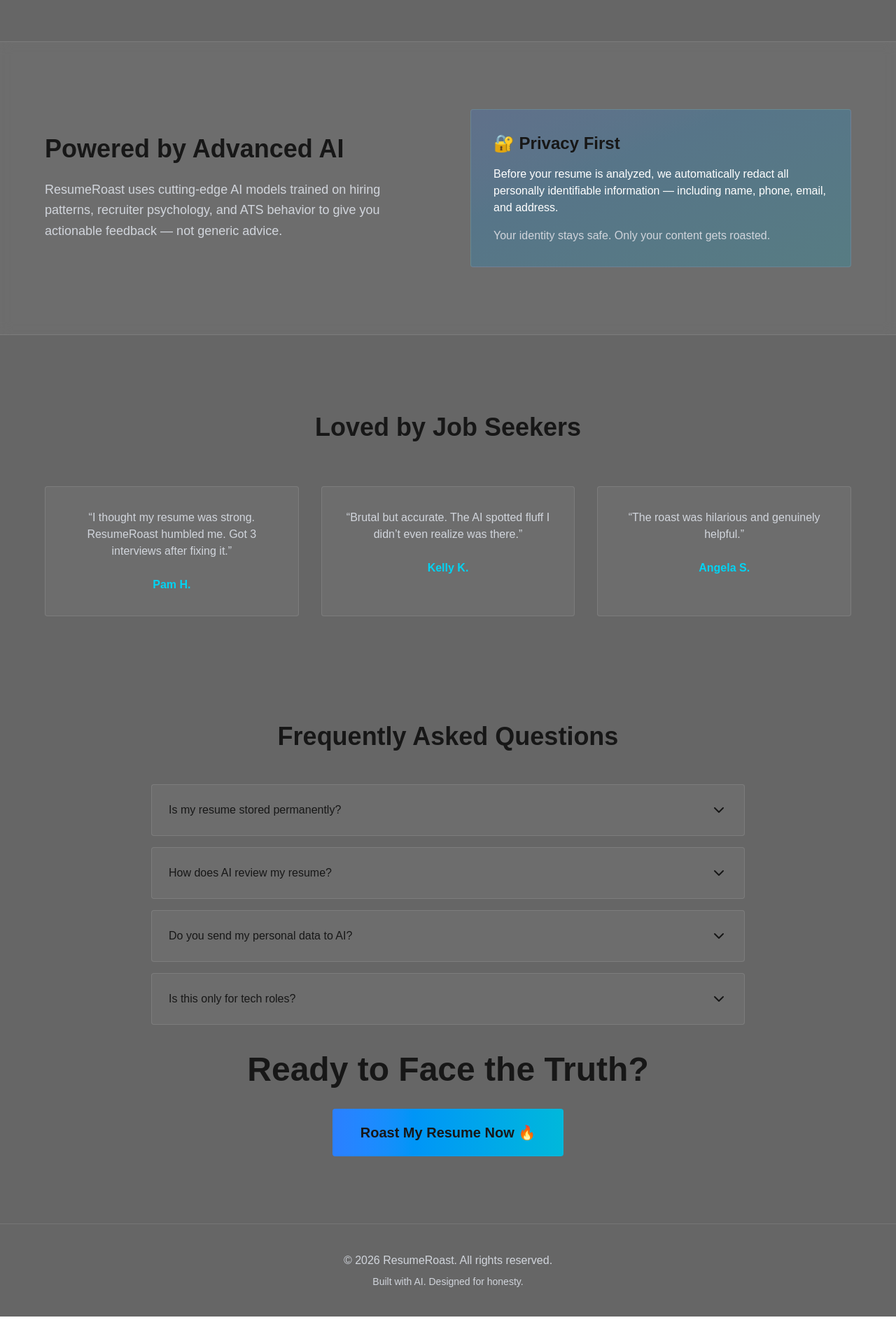
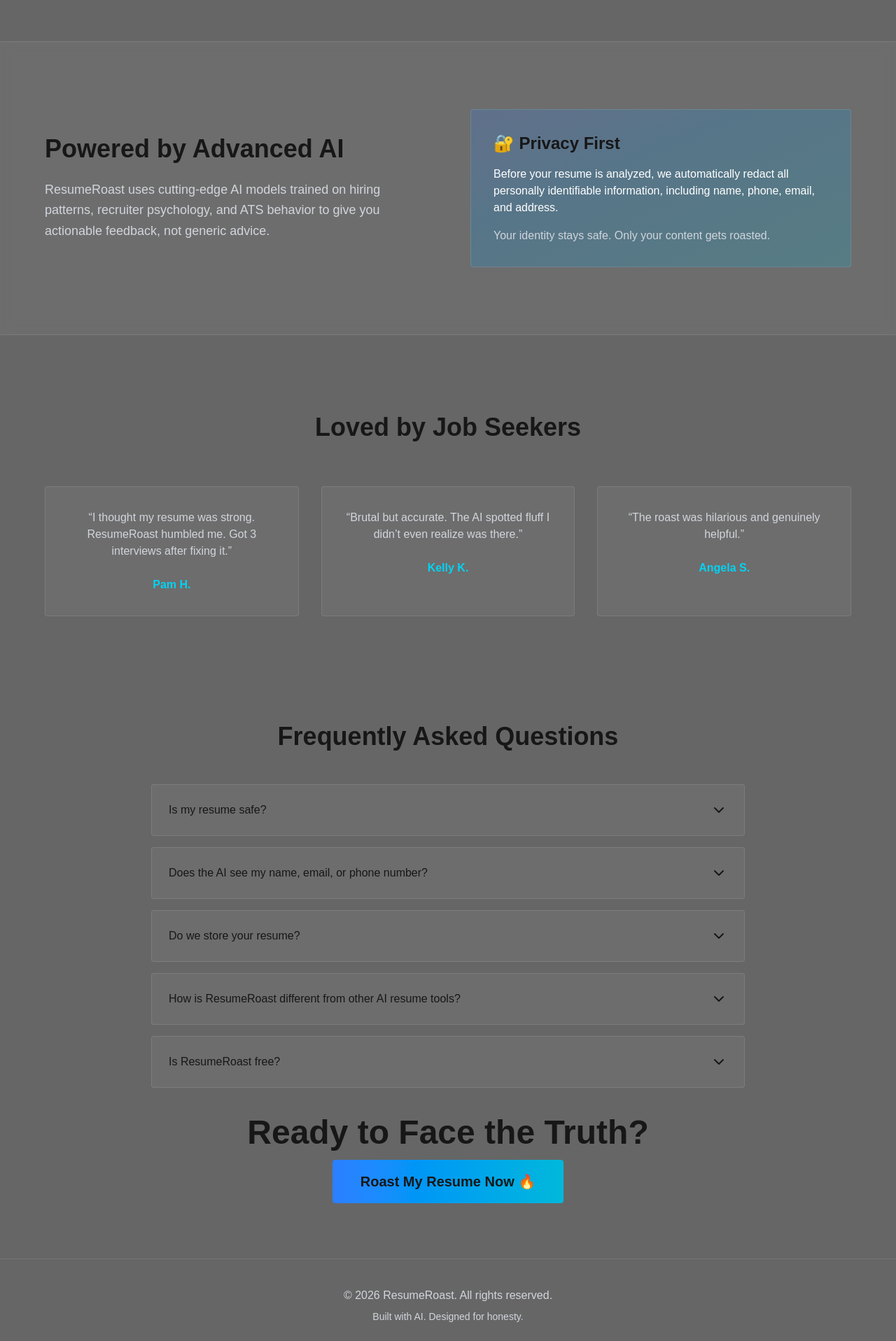
Before and after one commit to subhani-syed/ResumeRoast, a Next.js app in the folder frontend/: page / in a window 1280 px wide. Shown: the part 623-2540 px from the top of the page at 70% size. Before the commit the page ends 2505 px from the top, so only its background shows below. Built offline with nearby package versions, Linux system fonts and the light colour scheme.

Commit message:
docs: update homepage faqs

```diff
--- a/frontend/src/app/page.js
+++ b/frontend/src/app/page.js
@@ -7,23 +7,29 @@
 
 const faqs = [
   {
-    question: "Is my resume stored permanently?",
+    question: "Is my resume safe?",
     answer:
-      "No. Your resume is processed securely and deleted after the roast is generated.",
+      "Yes. Your resume is transmitted securely, stored in encrypted cloud storage, and processed through our server-side redaction layer before any AI analysis occurs. The AI model never receives your raw personal identifiers.",
   },
   {
-    question: "How does AI review my resume?",
+    question: "Does the AI see my name, email, or phone number?",
     answer:
-      "We use advanced LLMs trained on hiring patterns to give brutally honest, actionable feedback.",
+      "No. Before sending your resume content to the language model, we automatically redact personally identifiable information (PII) such as names, emails, phone numbers, and addresses. The AI only analyzes anonymized content.",
   },
   {
-    question: "Do you send my personal data to AI?",
+    question: "Do we store your resume?",
     answer:
-      "No. We automatically redact all PII (name, email, phone, address) before sending it to the AI.",
+      "Your resume file is securely stored in encrypted cloud storage to enable processing and results delivery. We do not sell your data or share it with third parties. Access to stored data is restricted and controlled.",
   },
   {
-    question: "Is this only for tech roles?",
-    answer: "No. ResumeRoast works for any industry and career level.",
+    question: "How is ResumeRoast different from other AI resume tools?",
+    answer:
+      "Many tools send raw resumes directly to AI APIs. ResumeRoast adds a privacy layer, we redact sensitive information before AI processing and minimize raw data exposure within our backend.",
+  },
+  {
+    question: "Is ResumeRoast free?",
+    answer:
+      "ResumeRoast offers limited free usage with rate limits to prevent abuse. This allows you to try the product while ensuring fair usage across users.",
   },
 ];
 
@@ -46,7 +52,7 @@
 
           <p className="mt-8 text-lg max-w-2xl mx-auto ">
             Brutally honest AI-powered resume reviews that expose weaknesses,
-            fluff, and missed opportunities — so recruiters don’t.
+            fluff, and missed opportunities, so recruiters don’t.
           </p>
 
           <div className="mt-10 flex justify-center gap-4">
@@ -71,7 +77,7 @@
               <p className="text-gray-300 text-lg leading-relaxed">
                 ResumeRoast uses cutting-edge AI models trained on hiring
                 patterns, recruiter psychology, and ATS behavior to give you
-                actionable feedback — not generic advice.
+                actionable feedback, not generic advice.
               </p>
             </div>
 
@@ -79,7 +85,7 @@
               <h4 className="text-2xl font-semibold mb-4">🔐 Privacy First</h4>
               <p className="text-white">
                 Before your resume is analyzed, we automatically redact all
-                personally identifiable information — including name, phone,
+                personally identifiable information, including name, phone,
                 email, and address.
               </p>
               <p className="text-gray-300 mt-4">
@@ -157,9 +163,12 @@
 
         <section className="text-center pb-24">
           <h3 className="text-5xl font-bold mb-8">Ready to Face the Truth?</h3>
-          <button className="px-10 py-5 rounded bg-linear-to-r from-blue-500 to-cyan-500 text-xl font-semibold hover:scale-105 transition">
+          <Link
+            href="/home"
+            className="px-10 py-5 rounded bg-linear-to-r from-blue-500 to-cyan-500 text-xl font-semibold hover:scale-105 transition"
+          >
             Roast My Resume Now 🔥
-          </button>
+          </Link>
         </section>
 
         <footer className="border-t border-white/10 py-10 px-6 text-center text-gray-300">
```
